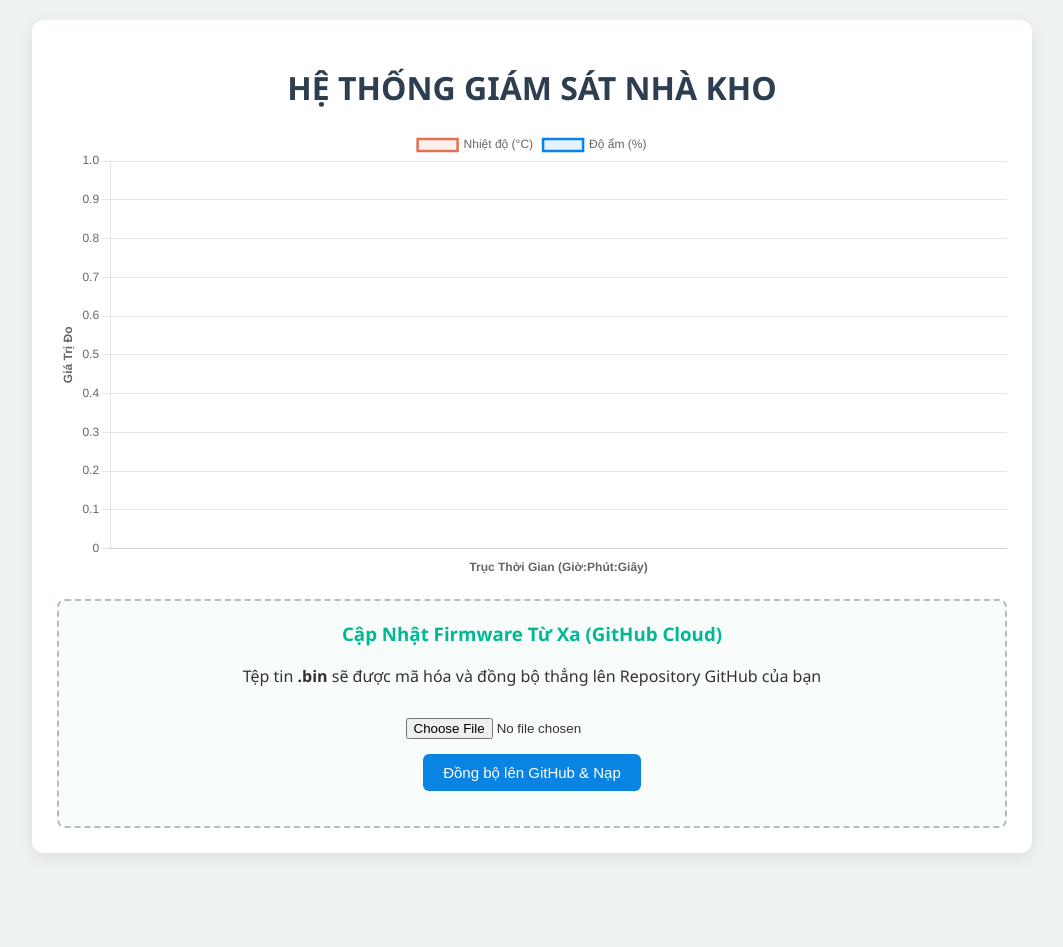
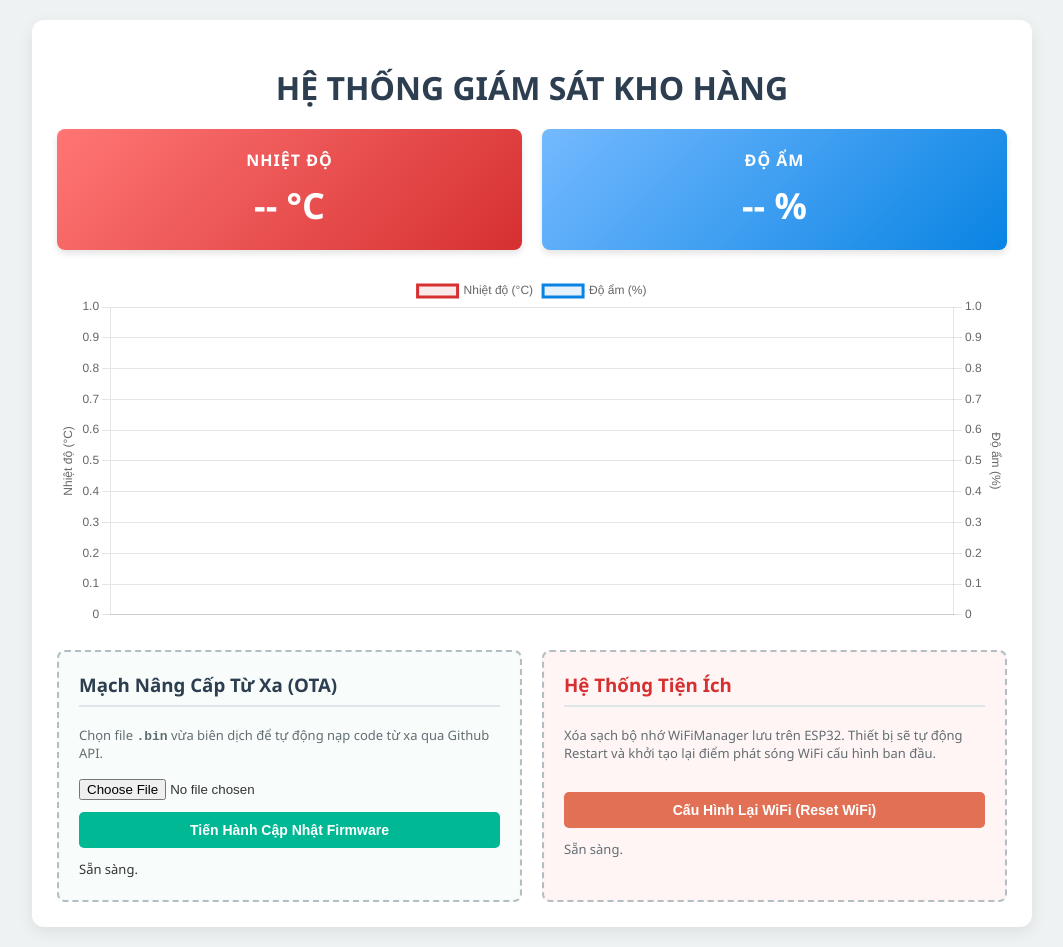
Before and after one commit to M2119/esp32-cloud-middleware, a website: page public/index.html in a window 1280 px wide. Shown: the whole page, without its empty margins (108-1171 px from the left). Before the commit the page ends 873 px from the top, so only its background shows below. Drawn offline with nearby package versions, Linux system fonts and the light colour scheme; no server answers.

Commit message:
update severr vs html

```diff
--- a/public/index.html
+++ b/public/index.html
@@ -1,4 +1,4 @@
- <!DOCTYPE html>
+<!DOCTYPE html>
 <html lang="vi">
 <head>
     <meta charset="UTF-8">
@@ -10,81 +10,132 @@
         body { font-family: 'Segoe UI', Tahoma, Geneva, Verdana, sans-serif; background-color: #eef2f3; margin: 0; padding: 20px; color: #333; }
         .main-wrapper { max-width: 950px; margin: 0 auto; background: #fff; padding: 25px; border-radius: 12px; box-shadow: 0 5px 15px rgba(0,0,0,0.08); }
         h1 { text-align: center; color: #2c3e50; margin-bottom: 20px; }
-        .chart-container { position: relative; width: 100%; height: 450px; margin-bottom: 20px; }
-        .ota-box { margin-top: 20px; padding: 20px; background: #f8fcfb; border: 2px dashed #b2bec3; border-radius: 8px; text-align: center; }
-        .ota-box h3 { margin-top: 0; color: #00b894; }
-        input[type="file"] { margin: 15px 0; }
-        button { background-color: #0984e3; color: white; border: none; padding: 10px 20px; border-radius: 6px; cursor: pointer; font-size: 15px; transition: 0.2s; }
-        button:hover { background-color: #74b9ff; }
-        button:disabled { background-color: #b2bec3; cursor: not-allowed; }
-        #statusText { margin-top: 15px; font-weight: bold; color: #0984e3; }
-        .spinner { display: inline-block; width: 16px; height: 16px; border: 3px solid rgba(0,0,0,.1); border-radius: 50%; border-top-color: #0984e3; animation: spin 1s ease-in-out infinite; margin-right: 5px; vertical-align: middle; }
+
+        /* Layout Thẻ Hiển Thị Số Liệu */
+        .cards-grid { display: grid; grid-template-columns: 1fr 1fr; gap: 20px; margin-bottom: 25px; }
+        .card { padding: 20px; border-radius: 8px; text-align: center; color: #fff; font-weight: bold; box-shadow: 0 4px 6px rgba(0,0,0,0.1); }
+        .card.temp { background: linear-gradient(135deg, #ff7675, #d63031); }
+        .card.hum { background: linear-gradient(135deg, #74b9ff, #0984e3); }
+        .card h3 { margin: 0 0 10px 0; text-transform: uppercase; letter-spacing: 1px; font-size: 16px; }
+        .card .value { font-size: 36px; margin: 0; }
+
+        .chart-container { position: relative; width: 100%; height: 350px; margin-bottom: 25px; }
+
+        /* Grid cho hai khu vực điều khiển bên dưới */
+        .control-grid { display: grid; grid-template-columns: 1fr 1fr; gap: 20px; margin-top: 20px; }
+
+        .panel-box { padding: 20px; background: #f8fcfb; border: 2px dashed #b2bec3; border-radius: 8px; box-shadow: inset 0 0 5px rgba(0,0,0,0.02); }
+        .panel-box h3 { margin-top: 0; color: #2c3e50; border-bottom: 2px solid #dfe6e9; padding-bottom: 8px; }
+
+        /* Thành phần nút và trạng thái */
+        .btn { padding: 10px 20px; font-size: 14px; font-weight: bold; border: none; border-radius: 5px; cursor: pointer; transition: background 0.2s; color: white; width: 100%; box-sizing: border-box; }
+        .btn-upload { background-color: #00b894; }
+        .btn-upload:hover { background-color: #009432; }
+        .btn-reset { background-color: #e17055; margin-top: 15px; }
+        .btn-reset:hover { background-color: #ch3510; background-color: #d63031; }
+        .btn:disabled { background-color: #b2bec3; cursor: not-allowed; }
+
+        .status-msg { margin-top: 12px; font-size: 13px; font-weight: 500; text-align: left; line-height: 1.4; min-height: 20px; }
+
+        /* Loading animation hiệu ứng xoay tròn */
+        .spinner { display: inline-block; width: 12px; height: 12px; border: 2px solid rgba(0,0,0,0.1); border-left-color: currentColor; border-radius: 50%; animation: spin 0.8s linear infinite; margin-right: 6px; vertical-align: middle; }
         @keyframes spin { to { transform: rotate(360deg); } }
     </style>
 </head>
 <body>
 
     <div class="main-wrapper">
-        <h1>HỆ THỐNG GIÁM SÁT NHÀ KHO</h1>
+        <h1>HỆ THỐNG GIÁM SÁT KHO HÀNG</h1>
+
+        <div class="cards-grid">
+            <div class="card temp">
+                <h3>Nhiệt Độ</h3>
+                <p class="value" id="currentTemp">-- °C</p>
+            </div>
+            <div class="card hum">
+                <h3>Độ Ẩm</h3>
+                <p class="value" id="currentHum">-- %</p>
+            </div>
+        </div>
 
         <div class="chart-container">
-            <canvas id="telemetryChart"></canvas>
+            <canvas id="realtimeChart"></canvas>
         </div>
 
-        <div class="ota-box">
-            <h3>Cập Nhật Firmware Từ Xa (GitHub Cloud)</h3>
-            <p>Tệp tin <b>.bin</b> sẽ được mã hóa và đồng bộ thẳng lên Repository GitHub của bạn</p>
-            <input type="file" id="firmwareInput" accept=".bin">
-            <br>
-            <button id="uploadBtn" onclick="triggerRemoteOTA()">Đồng bộ lên GitHub & Nạp</button>
-            <div id="statusText"></div>
+        <div class="control-grid">
+
+            <div class="panel-box">
+                <h3>Mạch Nâng Cấp Từ Xa (OTA)</h3>
+                <p style="font-size: 13px; color: #636e72; margin-bottom: 15px;">Chọn file <code style="font-weight:bold;">.bin</code> vừa biên dịch để tự động nạp code từ xa qua Github API.</p>
+                <input type="file" id="firmwareInput" accept=".bin" style="margin-bottom: 12px; width: 100%;">
+                <button class="btn btn-upload" id="uploadBtn" onclick="triggerRemoteOTA()">Tiến Hành Cập Nhật Firmware</button>
+                <div class="status-msg" id="statusText">Sẵn sàng.</div>
+            </div>
+
+            <div class="panel-box" style="background-color: #fff5f5;">
+                <h3 style="color: #d63031;">Hệ Thống Tiện Ích</h3>
+                <p style="font-size: 13px; color: #636e72; margin-bottom: 15px;">Xóa sạch bộ nhớ WiFiManager lưu trên ESP32. Thiết bị sẽ tự động Restart và khởi tạo lại điểm phát sóng WiFi cấu hình ban đầu.</p>
+                <button class="btn btn-reset" id="resetWifiBtn" onclick="triggerRemoteResetWiFi()">Cấu Hình Lại WiFi (Reset WiFi)</button>
+                <div class="status-msg" id="resetStatusText" style="color: #636e72;">Sẵn sàng.</div>
+            </div>
+
         </div>
     </div>
 
     <script>
-        const ctx = document.getElementById('telemetryChart').getContext('2d');
-        const socket = io();
+        // --- 1. CẤU HÌNH BIỂU ĐỒ CHART.JS ---
+        const ctx = document.getElementById('realtimeChart').getContext('2d');
+        const MAX_POINTS = 15;
+        const chartData = {
+            labels: [],
+            datasets: [
+                { label: 'Nhiệt độ (°C)', data: [], borderColor: '#d63031', backgroundColor: 'rgba(214, 48, 49, 0.1)', tension: 0.3, yAxisID: 'y-temp' },
+                { label: 'Độ ẩm (%)', data: [], borderColor: '#0984e3', backgroundColor: 'rgba(9, 132, 227, 0.1)', tension: 0.3, yAxisID: 'y-hum' }
+            ]
+        };
 
-        const telemetryChart = new Chart(ctx, {
+        const config = {
             type: 'line',
-            data: {
-                labels: [],
-                datasets: [
-                    { label: 'Nhiệt độ (°C)', data: [], borderColor: '#e17055', backgroundColor: 'rgba(225, 112, 85, 0.1)', fill: true, tension: 0.3, borderWidth: 2.5 },
-                    { label: 'Độ ẩm (%)', data: [], borderColor: '#0984e3', backgroundColor: 'rgba(9, 132, 227, 0.1)', fill: true, tension: 0.3, borderWidth: 2.5 }
-                ]
-            },
+            data: chartData,
             options: {
                 responsive: true,
                 maintainAspectRatio: false,
                 scales: {
-                    x: { title: { display: true, text: 'Trục Thời Gian (Giờ:Phút:Giây)', font: { weight: 'bold' } } },
-                    y: { title: { display: true, text: 'Giá Trị Đo', font: { weight: 'bold' } } }
+                    'y-temp': { type: 'linear', position: 'left', title: { display: true, text: 'Nhiệt độ (°C)' } },
+                    'y-hum': { type: 'linear', position: 'right', title: { display: true, text: 'Độ ẩm (%)' }, grid: { drawOnChartArea: false } }
                 }
             }
+        };
+        const realtimeChart = new Chart(ctx, config);
+
+        // --- 2. KẾT NỐI WEBSOCKET NHẬN DỮ LIỆU REALTIME ---
+        const socket = io();
+        socket.on('mqttData', (data) => {
+            // Cập nhật giá trị lên thẻ Card số liệu hiển thị lớn
+            if(data.temp) document.getElementById('currentTemp').innerText = parseFloat(data.temp).toFixed(1) + ' °C';
+            if(data.hum) document.getElementById('currentHum').innerText = parseFloat(data.hum).toFixed(1) + ' %';
+
+            // Đẩy mốc thời gian và số liệu mới vào đồ thị biểu đồ
+            if (chartData.labels.length >= MAX_POINTS) {
+                chartData.labels.shift();
+                chartData.datasets[0].data.shift();
+                chartData.datasets[1].data.shift();
+            }
+
+            chartData.labels.push(data.time || new Date().toLocaleTimeString('vi-VN'));
+            chartData.datasets[0].data.push(data.temp);
+            chartData.datasets[1].data.push(data.hum);
+            realtimeChart.update();
         });
 
-        // Chỉ xử lý dữ liệu realtime và cập nhật vào biểu đồ
-        socket.on('mqttData', (data) => {
-            // Giữ lại 25 điểm dữ liệu gần nhất trên biểu đồ để không bị tràn
-            if (telemetryChart.data.labels.length >= 25) {
-                telemetryChart.data.labels.shift();
-                telemetryChart.data.datasets[0].data.shift();
-                telemetryChart.data.datasets[1].data.shift();
-            }
-            telemetryChart.data.labels.push(data.time);
-            telemetryChart.data.datasets[0].data.push(data.temp.toFixed(1));
-            telemetryChart.data.datasets[1].data.push(data.hum.toFixed(1));
-            telemetryChart.update();
-        });
-
+        // --- 3. HÀM GỬI YÊU CẦU NÂNG CẤP FIRMWARE OTA ---
         function triggerRemoteOTA() {
             const input = document.getElementById('firmwareInput');
             const status = document.getElementById('statusText');
             const btn = document.getElementById('uploadBtn');
 
             if (input.files.length === 0) {
-                alert('Vui lòng chọn tệp tin .bin trước!');
+                alert('Vui lòng chọn tệp tin định dạng .bin trước!');
                 return;
             }
 
@@ -93,12 +144,9 @@
 
             btn.disabled = true;
             status.style.color = '#0984e3';
-            status.innerHTML = '<span class="spinner"></span>Đang mã hóa và đẩy lên kho lưu trữ GitHub... (Vui lòng đợi vài giây)';
+            status.innerHTML = '<span class="spinner"></span>Đang mã hóa dữ liệu gửi lên GitHub...';
 
-            fetch('/upload-ota', {
-                method: 'POST',
-                body: payload
-            })
+            fetch('/upload-ota', { method: 'POST', body: payload })
             .then(async response => {
                 const msg = await response.text();
                 if (!response.ok) throw new Error(msg);
@@ -113,9 +161,43 @@
                 status.style.color = '#d63031';
                 status.innerText = 'Lỗi cập nhật: ' + error.message;
             })
-            .finally(() => {
-                btn.disabled = false;
-            });
+            .finally(() => { btn.disabled = false; });
+        }
+
+        // --- 4. HÀM KÍCH HOẠT LỆNH RESET WIFI TỪ XA ---
+        function triggerRemoteResetWiFi() {
+            const status = document.getElementById('resetStatusText');
+            const btn = document.getElementById('resetWifiBtn');
+
+            // Hộp thoại bảo vệ xác nhận an toàn tránh ấn nhầm ngoài ý muốn
+            const firstCheck = confirm("CẢNH BÁO: Hành động này sẽ xóa toàn bộ bộ nhớ mạng WiFi đang lưu trên ESP32!\nMạch sẽ khởi động lại và mất kết nối Cloud ngay lập tức.\n\nBạn có chắc chắn muốn thực hiện?");
+            if (!firstCheck) return;
+
+            const secondCheck = confirm("XÁC NHẬN LẦN CUỐI:\nBạn sẽ phải ra tận nơi lắp mạch, kết nối vào mạng AP 'ESP32_T-H-Realtimer' để cấu hình lại WiFi cho nó.\n\nBạn vẫn muốn tiếp tục?");
+            if (!secondCheck) return;
+
+            // Tiến hành kích hoạt luồng gọi API lên Backend Server
+            btn.disabled = true;
+            status.style.color = '#d63031';
+            status.innerHTML = '<span class="spinner"></span>Đang phát lệnh Reset WiFi qua Broker MQTT...';
+
+            fetch('/reset-wifi', { method: 'POST' })
+            .then(async response => {
+                const text = await response.text();
+                if (!response.ok) throw new Error(text);
+                return text;
+            })
+            .then(msg => {
+                status.style.color = '#2d3436';
+                status.style.fontWeight = 'bold';
+                status.innerText = '✓ Lệnh đã phát đi thành công! Thiết bị đang xóa bộ nhớ và khởi động lại...';
+                alert('Mạch đang thực hiện xóa cấu hình WiFi và Khởi động lại. Giao diện Web sẽ tạm ngưng nhận dữ liệu từ mạch này cho đến khi bạn cấu hình mạng mới.');
+            })
+            .catch(err => {
+                status.style.color = '#d63031';
+                status.innerText = 'Thất bại: ' + err.message;
+            })
+            .finally(() => { btn.disabled = false; });
         }
     </script>
 </body>
```
Also changed, not shown: server.js (+30 -5 lines).
